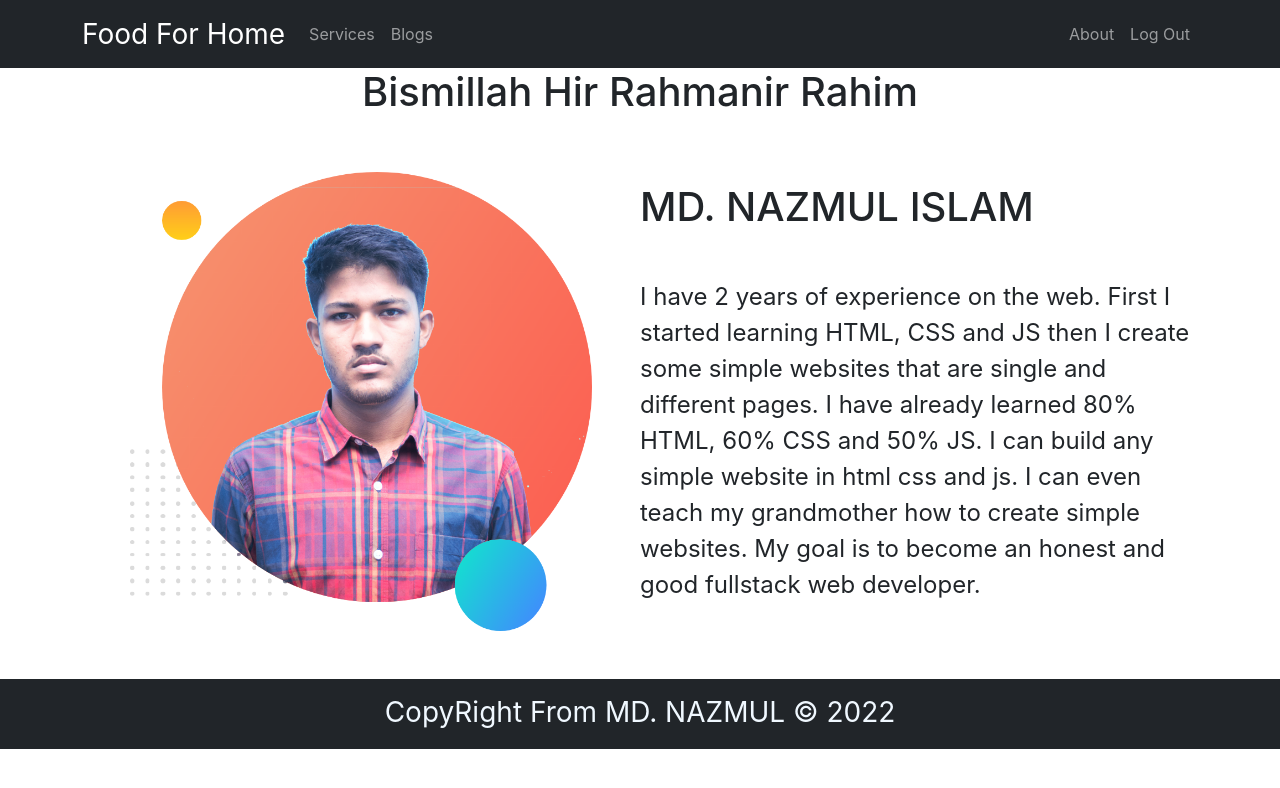
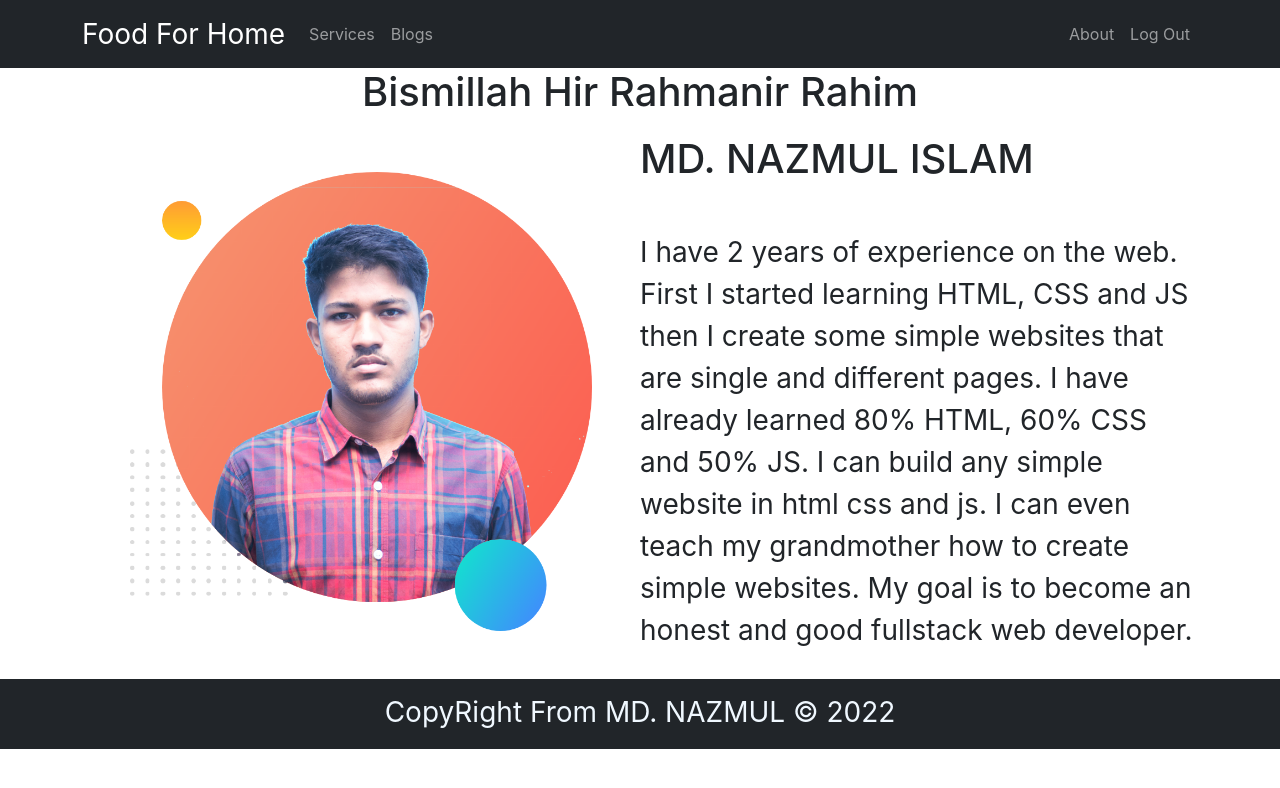
Before and after one commit to AhmedReFu/independent-service-provider, a React (Create React App) app: page /about in a window 1280 px wide. Shown: the top 788 px of the page. Built offline with nearby package versions, Linux system fonts and the light colour scheme; no server answers; sample sign-in values are in the browser's storage.

Commit message:
About done

```diff
--- a/src/Pages/About/About.js
+++ b/src/Pages/About/About.js
@@ -10,7 +10,7 @@ const About = () => {
 
                 <div>
                     <h1>MD. NAZMUL ISLAM</h1>
-                    <p className='fs-4 mt-5'>I have 2 years of experience on the web. First I started learning HTML, CSS  and JS then I create some simple websites that are single and different pages. I have already learned 80% HTML,  60% CSS and 50% JS. I can build any simple website in html css and js. I can even teach my grandmother how to create simple websites. My goal is to become an honest and good fullstack web developer.</p>
+                    <p className='fs-3 mt-5'>I have 2 years of experience on the web. First I started learning HTML, CSS  and JS then I create some simple websites that are single and different pages. I have already learned 80% HTML,  60% CSS and 50% JS. I can build any simple website in html css and js. I can even teach my grandmother how to create simple websites. My goal is to become an honest and good fullstack web developer.</p>
                 </div>
             </div>
         </div>
```
